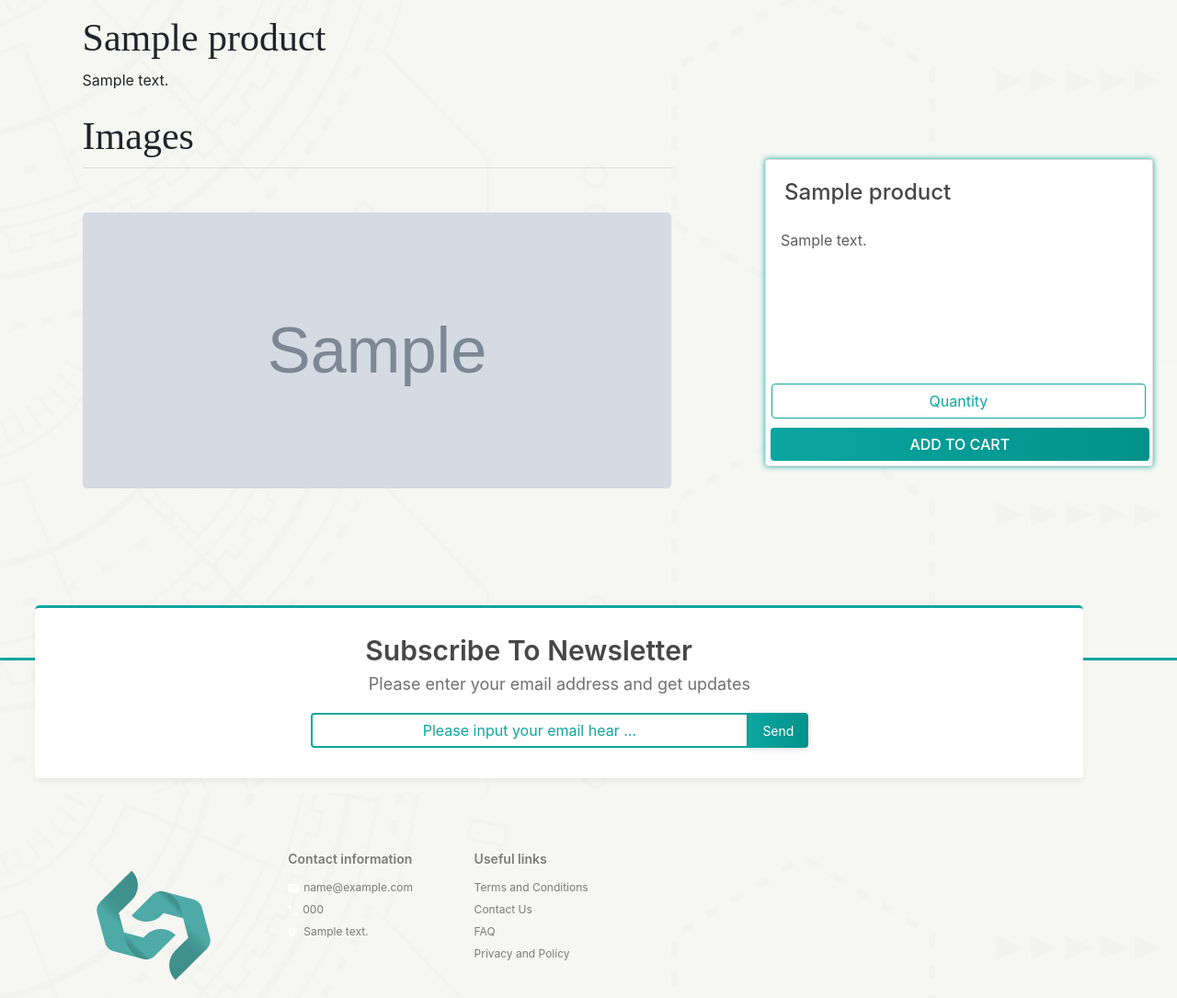
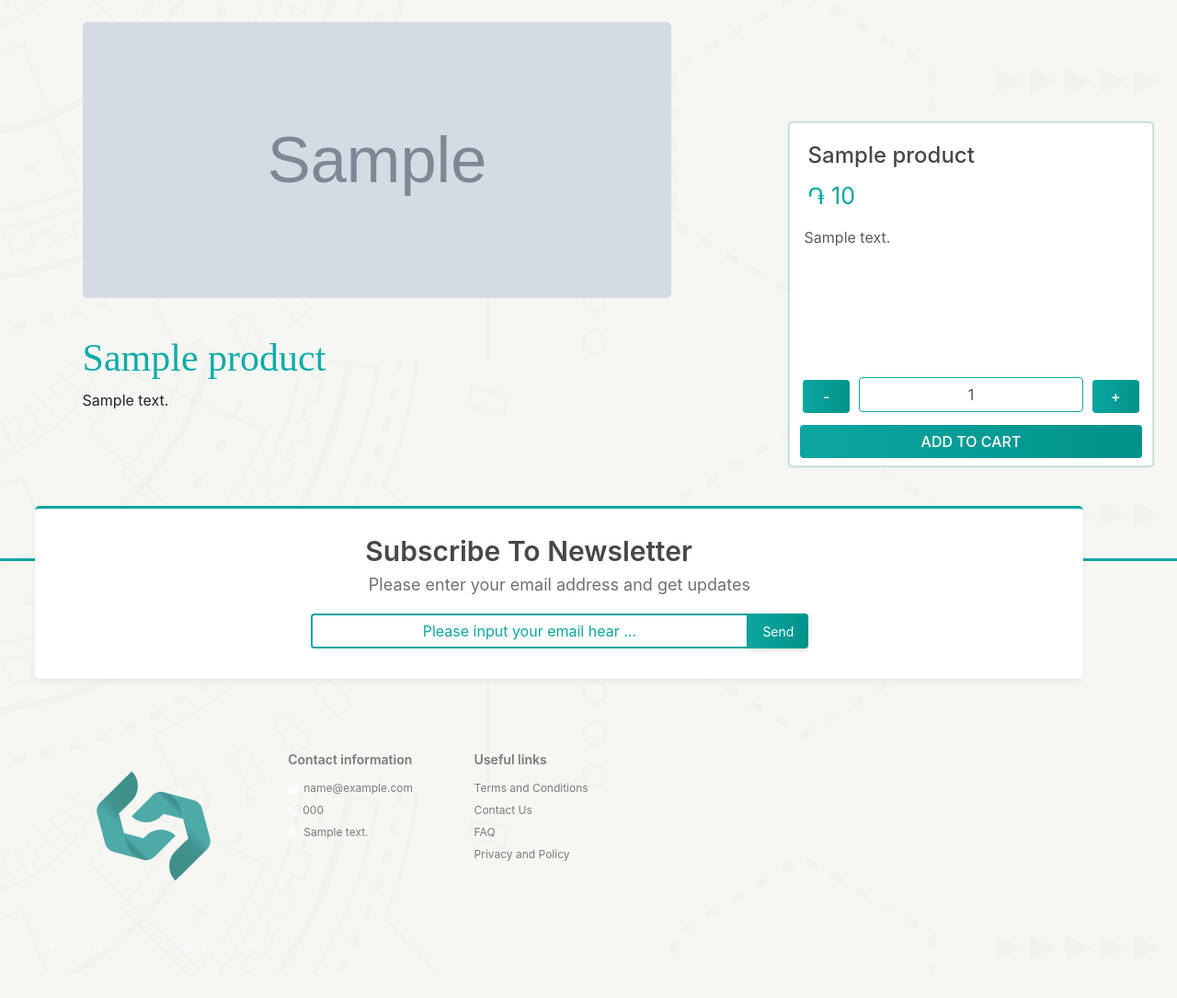
Before and after one commit to Unanyan/shop, a Django app: page /1 in a window 1280 px wide. Shown: the part 79-1164 px from the top of the page at 92% size. After the commit the page ends 1037 px from the top, so only its background shows below. Run offline with Django 3.2, Linux system fonts and the light colour scheme; tables that the repository leaves empty hold one stand-in row (values such as "Sample post"); grey boxes marked "Sample" are stand-in pictures; some libraries are stand-ins or nearby versions.

Commit message:
Fixed styles

```diff
--- a/shop/cart/cart.py
+++ b/shop/cart/cart.py
@@ -30,7 +30,9 @@ class Cart(object):
 
         for item in cart.values():
             # item['price'] = Decimal(item['price'])
-            item['total_price'] = item['price'] * item['quantity']
+            # item['total_price'] = item['price'] * item['quantity']
+            item['total_price'] = Decimal(item['price']) * item['quantity']
+            item['total_price'] = str(item['total_price'])
             yield item
 
     def __len__(self):
--- a/shop/cart/forms.py
+++ b/shop/cart/forms.py
@@ -10,7 +10,7 @@ class CartAddProductForm(forms.Form):
     #                             choices=PRODUCT_QUANTITY_CHOICES,
     #                             coerce=int)
     quantity = forms.IntegerField(max_value=100, min_value=1,
-        widget= forms.NumberInput(attrs={'class':'form-control', 'id':'quantity', 'placeholder':'Quantity', 'onfocus':"this.placeholder = ''"}))
+        widget= forms.NumberInput(attrs={'class': 'form-control', 'id': 'quantity', 'placeholder': '0', 'value': '1', 'onfocus': "this.placeholder = ''"}))
     update = forms.BooleanField(required=False,
                                 initial=False,
                                 widget=forms.HiddenInput)
--- a/shop/resources/models.py
+++ b/shop/resources/models.py
@@ -10,7 +10,6 @@ class Contact(models.Model):
 
 class AboutUs(models.Model):
     title = models.CharField(default='About us', max_length=155)
-    banner_description = models.CharField(max_length=150)
     what_we_do = RichTextField(null=False)
     our_team = RichTextField(null=False)
     image = models.ImageField(upload_to='images/')
--- a/shop/resources/translation.py
+++ b/shop/resources/translation.py
@@ -5,7 +5,7 @@ from .models import AboutUs, Contact, Rule, Terms
 
 @register(AboutUs)
 class AboutUsTranslationOptions(TranslationOptions):
-    fields = ('title', 'banner_description', 'what_we_do', 'our_team')
+    fields = ('title', 'what_we_do', 'our_team')
     required_languages = ('en', 'hy')
 
 
--- a/shop/static/css/cart.css
+++ b/shop/static/css/cart.css
@@ -3,7 +3,7 @@
     margin-bottom: 30px;
     width: 350px;
     padding: 0;
-    box-shadow: 0px 0px 6px #0ca6a1;/*rgba(0, 0, 0, 0.15);*/
+    box-shadow: 0px 0px 2px #0ca6a1;/*rgba(0, 0, 0, 0.15);*/
     border-radius: 4px;
     background: #ffffff;
 }
@@ -33,7 +33,20 @@
 }
 
 .btn-custom {
-    width: 98%;
+    width: 94%;
+    border-radius: 4px;
+    margin: 0.5rem;
+    background: linear-gradient(270deg, #00928A 0%, #0ca6a1 100%);
+    border:none;
+    font-size: 16px;
+    line-height: 24px;
+    color: #ffffff;
+    font-weight: 550;
+    text-transform: uppercase;
+}
+
+#input .btn-cust {
+    width: 13%;
     border-radius: 4px;
     margin: 0.3rem;
     background: linear-gradient(270deg, #00928A 0%, #0ca6a1 100%);
@@ -43,7 +56,9 @@
     color: #ffffff;
     font-weight: 550;
     text-transform: uppercase;
+    display: inline-block;
 }
+
 
 .btn-custom:focus {
     background: linear-gradient(270deg, #00928A 0%, #0ca6a1 100%);
@@ -66,15 +81,25 @@ input[type="number"]::placeholder {
     text-align: center;
 }
 
-#quantity {
+.form-control#quantity {
     border-color: #0ca6a1;
-    width: 97%;
+    width: 62%;
     border-radius: 4px;
-    margin: 0.35rem;
-    text-align:center
+    margin-bottom: 0.35rem;
+    text-align:center;
+    display: inline-block;
+}
+
+#input, form {
+    text-align: center;
 }
 
 /*don't show autogenerated text from form*/
 label[for=quantity] {
     display: none;
 }
+
+span {
+    font-size: 25px;
+    color: #0ca6a1;
+}
--- a/shop/static/css/cart_detail.css
+++ b/shop/static/css/cart_detail.css
@@ -38,8 +38,9 @@ table {
 table th, table td {
     text-align: center;
     font-size:14px;
-    padding:0px;
-    margin:0;
+    padding-top: 3px;
+    padding-bottom: 3px;
+    margin-top: 0px;
 }
 
 tbody tr:nth-child(odd) {
--- a/shop/static/css/product_detail.css
+++ b/shop/static/css/product_detail.css
@@ -46,9 +46,9 @@
 
 @media only screen and (min-width: 426px) {
     div.card {
-        width: 33%;
+        width: 31%;
         position: fixed;
-        left: 65%;
+        left: 67%;
         bottom: 23%;
     }
 
@@ -190,6 +190,8 @@ h3.mobile, div.mobile, #card-mobile {
 }
 
 #description h1, #images h1 {
+    color: #0EACA8;
+    /*border-bottom: 0.5px solid #0ca6a1;*/
     font-family: Montserrat;
     font-style: normal;
     font-weight: 500;
--- a/shop/static/js/product_detail.js
+++ b/shop/static/js/product_detail.js
@@ -3,7 +3,7 @@ $(document).ready(function () {
     var items = 100;
     $('#more').click(function () {
         shown = $('.row .col-3:visible').length+4;
-        $('.row .col-3:lt('+items+')').show(500);
+        $('.row .col-3:lt('+items+')').show(350);
         $('#more').hide();
     });
 });
--- a/shop/templates/components/cart.html
+++ b/shop/templates/components/cart.html
@@ -5,9 +5,19 @@
 
 <link rel="stylesheet" type="text/css" href="{% static 'css/cart.css' %}"/>
 
+       <script>
+           function plus() {
+               let quantity = parseInt(document.getElementById("quantity").value) + 1;
+               document.getElementById("quantity").value = quantity;
+           }
+           function minus() {
+               document.getElementById("quantity").value -= 1;
+           }
+       </script>
+
 <div class="card">
     <div class="card-header">
-       <h5 class="card-title">{{ product.name}}</h5>
+       <h5 class="card-title">{{ product.name}}</h5><span>֏ {{ product.price }}</span>
     </div>
     <div>
         <p class="card-text">{{ product.description }}</p>
@@ -16,7 +26,11 @@
 
         {% csrf_token %}
         <div>
-                {{ cart_product_form }}
+                <div id="input">
+                    <input type="button" value="-" class="btn btn-primary btn-cust" onclick="minus()"/>
+                    {{ cart_product_form }}
+                    <input type="button" value="+" class="btn btn-primary btn-cust" onclick="plus()"/>
+                </div>
 <!--            <label for="count"></label>-->
 <!--            <input class="form-control" id="count" type="number" onfocus="this.placeholder = ''"placeholder="Quantity" name="count" max="100" min="1">-->
             <button class="btn btn-primary btn-custom" type="submit">{% trans "ADD TO CART" %}</button>
--- a/shop/templates/product/detail.html
+++ b/shop/templates/product/detail.html
@@ -19,18 +19,11 @@
     </div>
 <!--</div>-->
 
-
-<div id="description">
-    <h1>{{ product.name }}</h1>
-    <div> {{ product.content|safe }}</div>
-</div>
-
-
 <!-- Gallery class="font-weight-light text-center text-lg-left mt-4 mb-0"-->
 {% if product.get_default_image %}
 <div class="container" id="images"><br>
-    <h1 >Images</h1>
-    <hr class="mt-2 mb-5">
+<!--    <h1 >Images</h1>-->
+<!--    <hr class="mt-2 mb-5">-->
 
     <div>
         <a id="big-image" href="#" class="d-block mb-4">
@@ -74,4 +67,10 @@
 
 </div>
 {% endif %}
+
+<div id="description">
+    <h1>{{ product.name }}</h1>
+    <div> {{ product.content|safe }}</div>
+</div>
+
 {% endblock %}
--- a/shop/templates/resources/about.html
+++ b/shop/templates/resources/about.html
@@ -9,10 +9,6 @@
 {% if about_us %}
 <div>
 <div class="banner mt-4" style="background-image: url('{{ about_us.0.image.url }}');">
-    <div class="banner-text">
-        <h1>{% trans "About us" %}</h1><br>
-        <h6>{{ about_us.0.banner_description }}</h6><br>
-    </div>
 </div>
 <div class="container about-container">
     <div id="what-we-do" class="static-section">
```
Also changed, not shown: shop/static/css/about.css (+0 -25 lines), shop/static/css/product.css (+17 -3 lines), shop/templates/product/index.html (+5 -4 lines).
